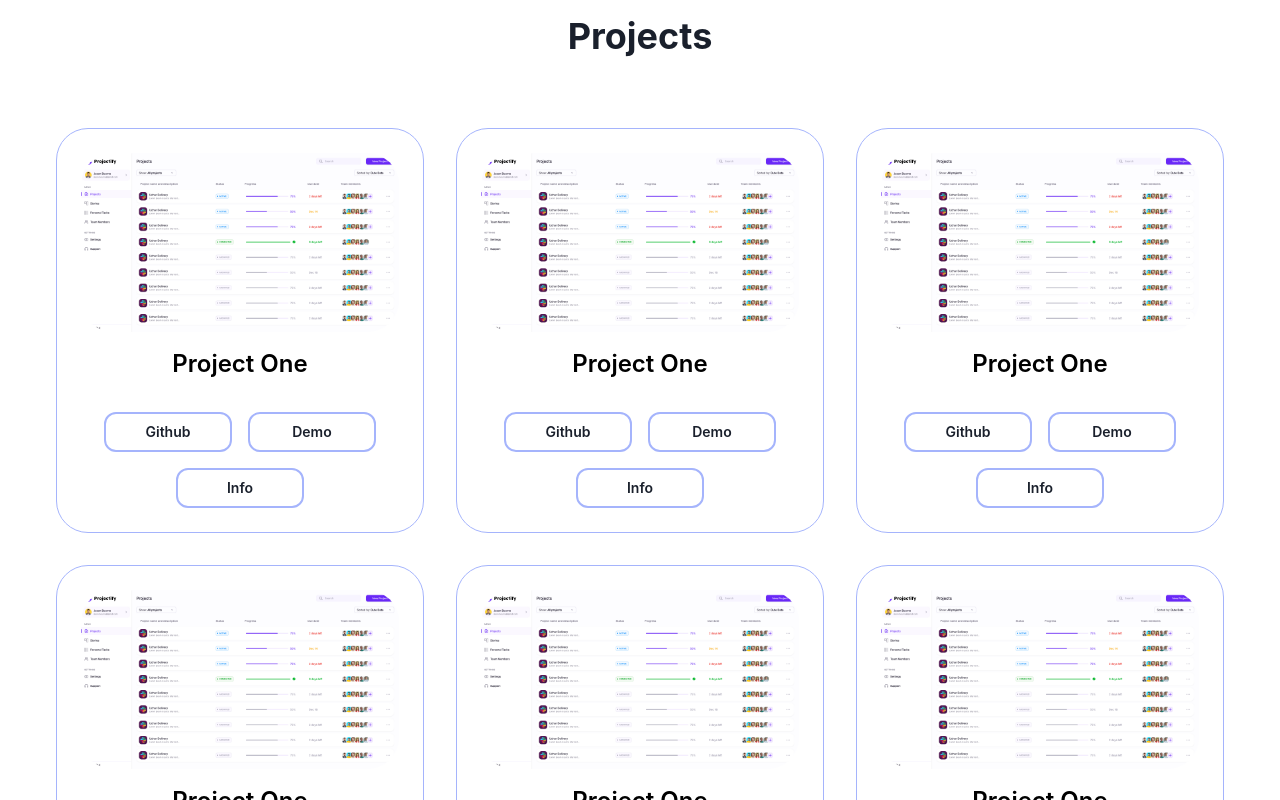
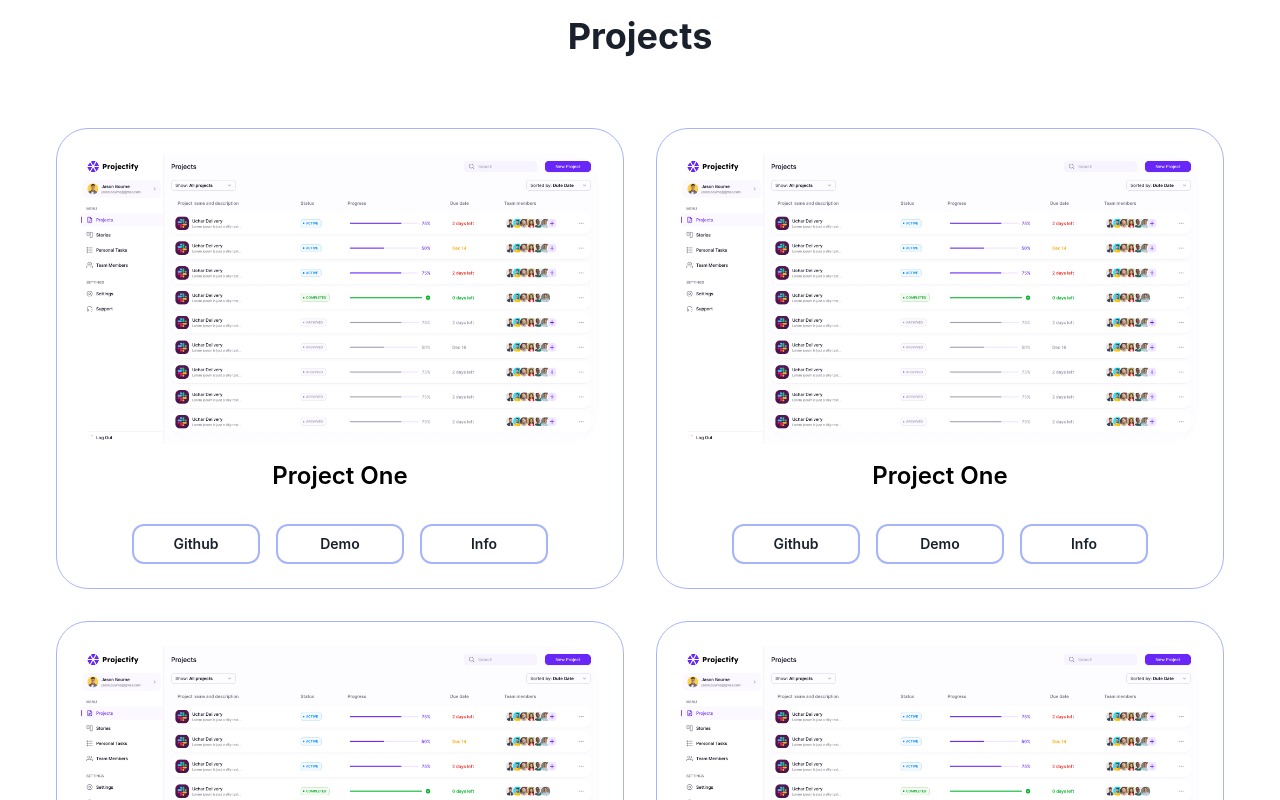
Before and after one commit to kulievdev/portfolio-website, a React (Vite) app: page / in a window 1280 px wide. Shown: the part 1060-1860 px from the top of the page. Built offline with nearby package versions, Linux system fonts and the light colour scheme.

Commit message:
Fix Layout

```diff
--- a/src/Pages/Projects/Project.tsx
+++ b/src/Pages/Projects/Project.tsx
@@ -14,7 +14,7 @@ const Project: React.FC<ProjectProps> = ({ name, imageSrc, index }) => {
 
   return (
     <Component
-      className="flex-1 rounded-[2rem] border border-secondary-300 bg-white p-6 text-center"
+      className="flex-1 rounded-[2rem] border border-secondary-300 p-6 text-center"
       variants={fadeInAnimationVariants(0.2, 100)}
       initial="initial"
       whileInView="animate"
--- a/src/Pages/Projects/Projects.tsx
+++ b/src/Pages/Projects/Projects.tsx
@@ -12,7 +12,7 @@ const Projects = () => {
         <div className="mx-6 flex h-fit flex-col justify-center py-20 sm:mx-10 lg:mx-14 desktop:mx-40">
           <MiniMainHeading text="Browse My Recent" />
           <MainHeading text="Projects" />
-          <div className="my-8 flex flex-wrap justify-center gap-8 sm:grid sm:grid-cols-2 xl:grid xl:grid-cols-3">
+          <div className="my-8 flex flex-col flex-wrap justify-center gap-8 md:grid md:grid-cols-2">
             {myProjects.map((project, idx) => (
               <Project
                 key={idx}
```
